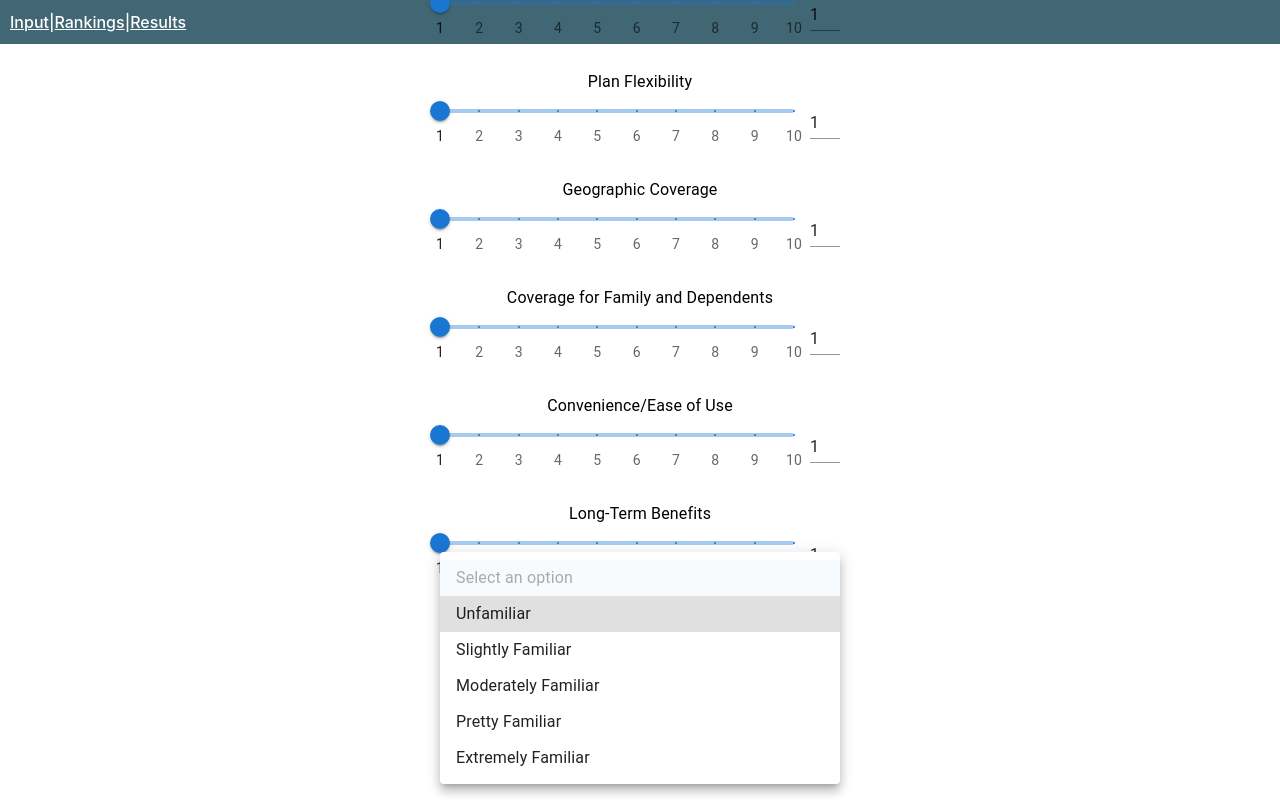
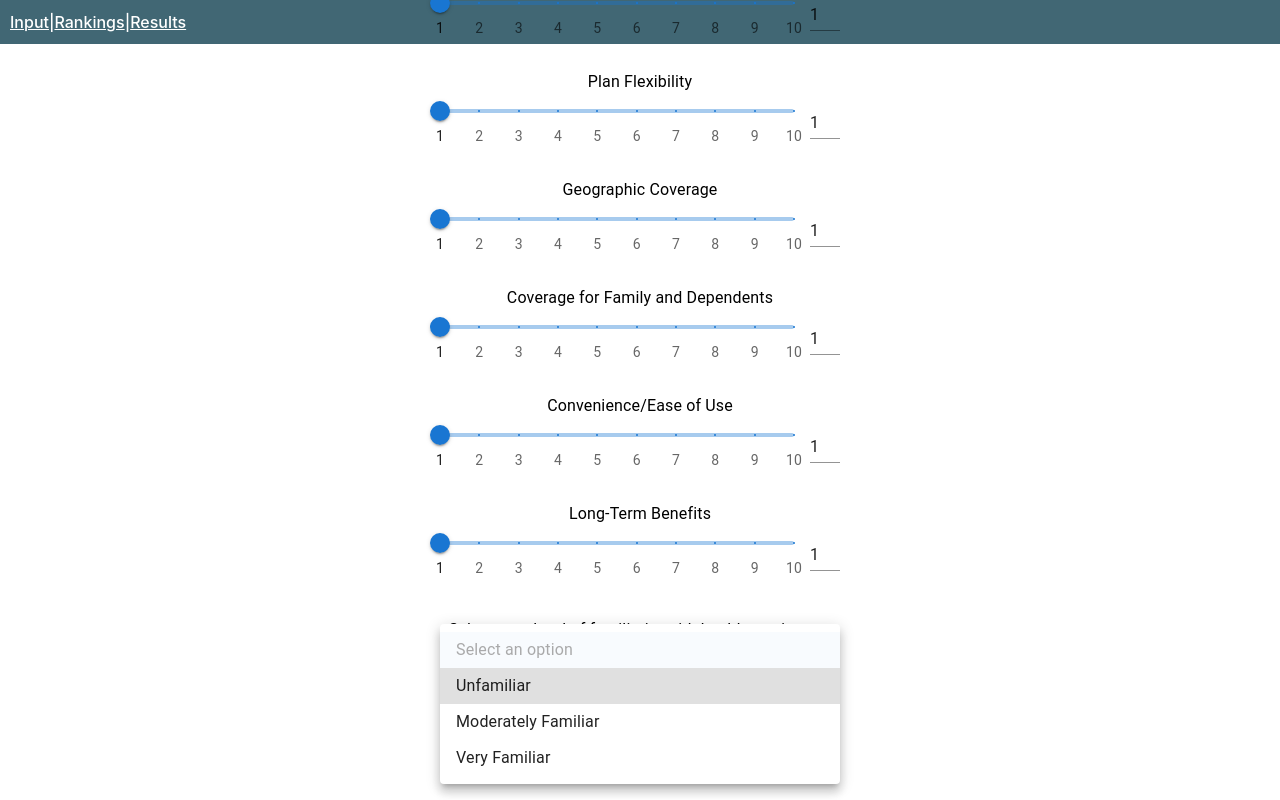
Before and after one commit to riasingh125/forge-spring25-software, a React (Vite) app in the folder frontend/: page /rankings in a window 1280 px wide. Both pictures are taken after a click on the element "Select an option". Shown: the part 438-1238 px from the top of the page. Built offline with nearby package versions, Linux system fonts and the light colour scheme.

Commit message:
change to 3 levels

```diff
--- a/frontend/src/pages/Ranking/Rankings.tsx
+++ b/frontend/src/pages/Ranking/Rankings.tsx
@@ -176,10 +176,8 @@ const Rankings: React.FC<ResultsProps> = ({results, setResults}) => {
                 <Select value={selectedOption} onChange={handleDropdownChange} displayEmpty fullWidth error={dropdownError}>
                     <MenuItem value="" disabled>Select an option</MenuItem>
                     <MenuItem value="Option 1">Unfamiliar</MenuItem>
-                    <MenuItem value="Option 2">Slightly Familiar</MenuItem>
-                    <MenuItem value="Option 3">Moderately Familiar</MenuItem>
-                    <MenuItem value="Option 4">Pretty Familiar</MenuItem>
-                    <MenuItem value="Option 3">Extremely Familiar</MenuItem>
+                    <MenuItem value="Option 2">Moderately Familiar</MenuItem>
+                    <MenuItem value="Option 3">Very Familiar</MenuItem>
                 </Select>
             </Box>
 
```
